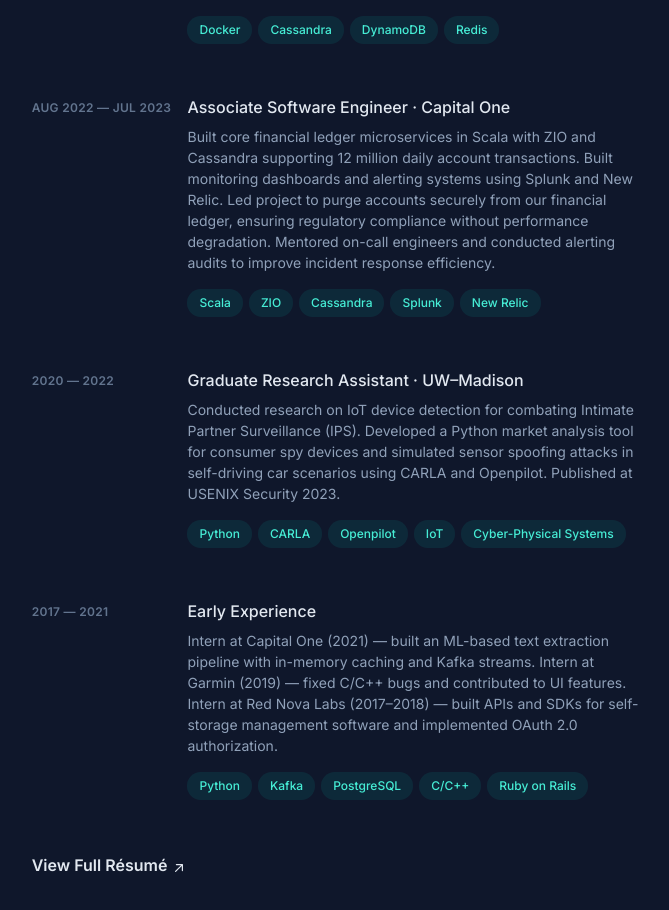
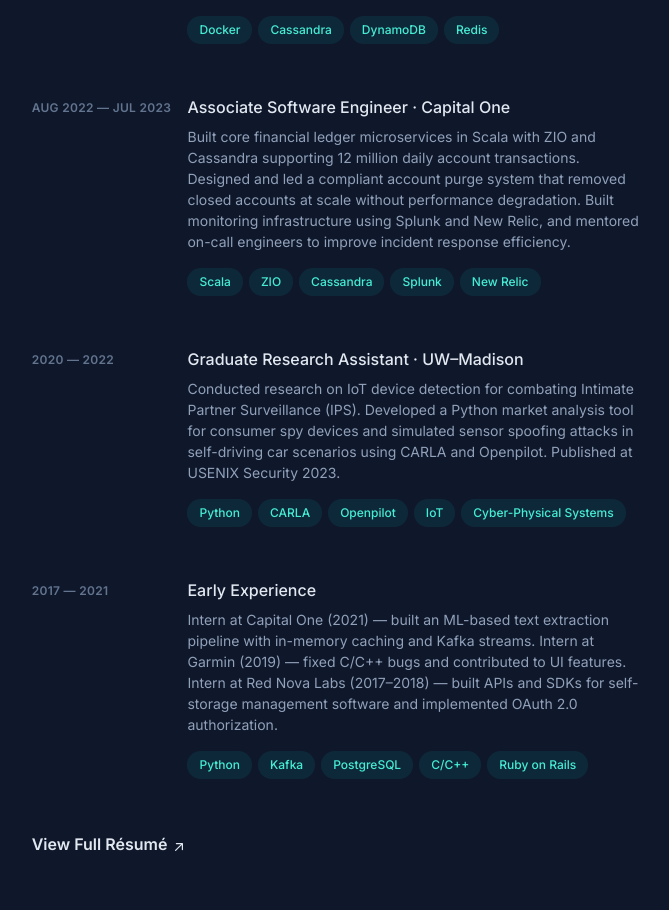
Before and after one commit to vchadha/portfolio, a Next.js app: page / in a window 1280 px wide. Shown: the part 1225-2135 px from the top of the page, without its empty margins (593-1262 px from the left). Built offline with nearby package versions, Linux system fonts and the light colour scheme.

Commit message:
Clean up experience and game sections

```diff
--- a/src/data/experience.ts
+++ b/src/data/experience.ts
@@ -45,11 +45,10 @@
     company: "Capital One",
     url: "https://www.capitalone.com",
     description:
-      "Built core financial ledger microservices in Scala with ZIO and Cassandra supporting \
-      12 million daily account transactions. Built monitoring dashboards and alerting \
-      systems using Splunk and New Relic. Led project to purge accounts securely from our \
-      financial ledger, ensuring regulatory compliance without performance degradation. \
-      Mentored on-call engineers and conducted alerting audits to improve incident response efficiency.",
+      "Built core financial ledger microservices in Scala with ZIO and Cassandra supporting 12 million \
+      daily account transactions. Designed and led a compliant account purge system that removed closed accounts \
+      at scale without performance degradation. Built monitoring infrastructure using Splunk and New Relic, \
+      and mentored on-call engineers to improve incident response efficiency.",
     techs: ["Scala", "ZIO", "Cassandra", "Splunk", "New Relic"],
   },
   {
--- a/src/data/games.ts
+++ b/src/data/games.ts
@@ -33,8 +33,8 @@
       "A bullet-hell game built on a custom Java engine, written from scratch. \
       Led the engine team implementing a BeanShell script interpreter for cutscene rendering, \
       a physics and collision system, sprite animation system, and an audio engine. \
-      Supported a full 5-level game with distinct boss attack patterns per level, \
-      a comprehensive test suite, and an automated input fuzzer for stability testing.",
+      Supported a full 5-level game with distinct boss attack patterns, and \
+      a full integration test suite and automated input fuzzer.",
     techs: ["Java", "LWJGL", "OpenAL", "BeanShell", "Bullet Hell"],
   },
   {
```
